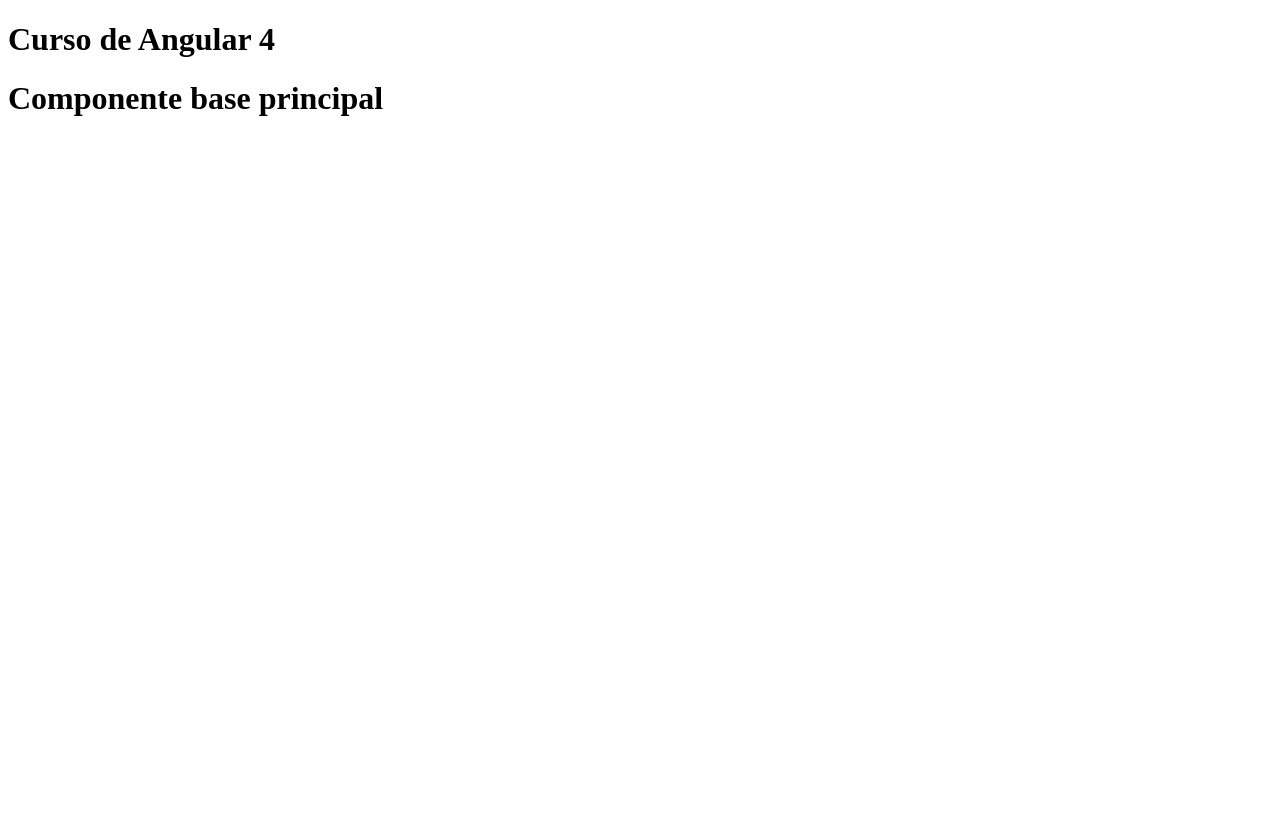
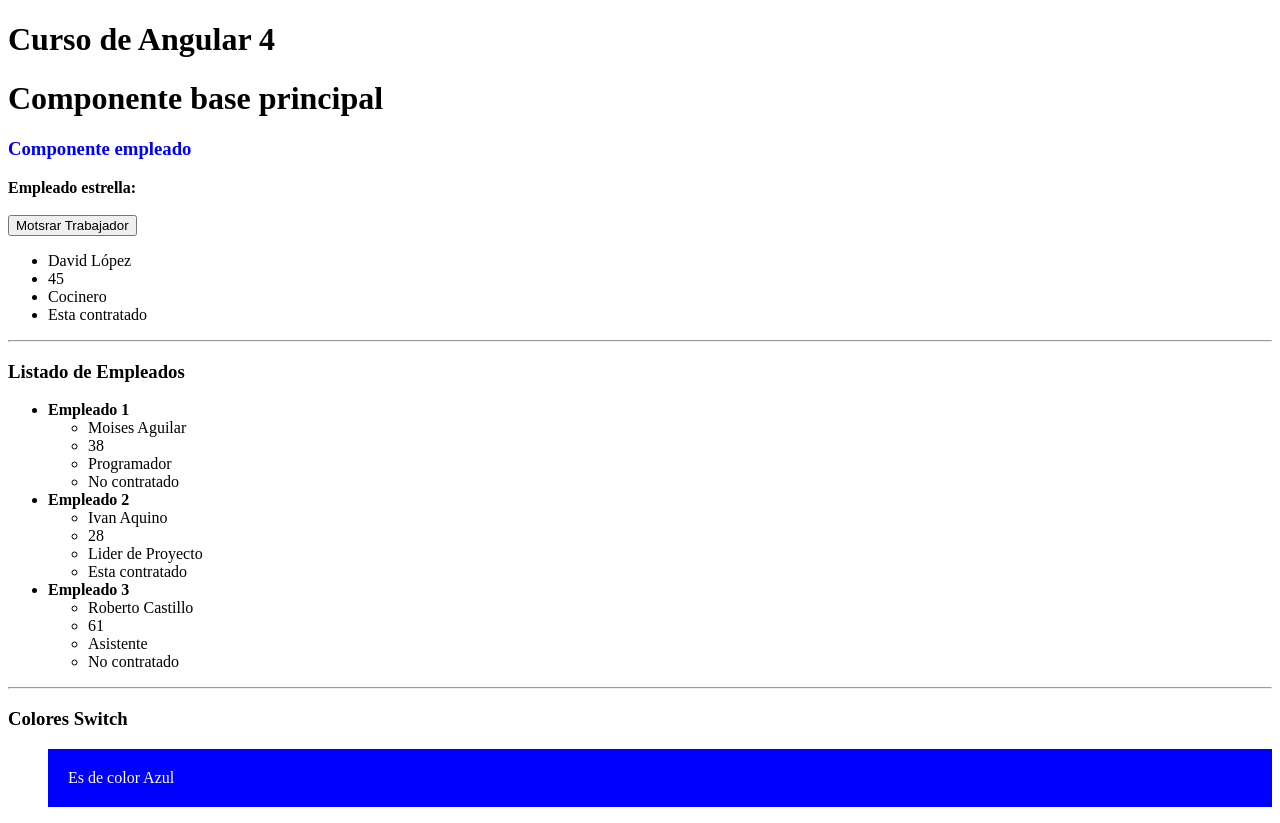
Before and after one commit to demitrimax/cursoangular, an Angular app: page / in a window 1280 px wide. Before the commit the page ends 800 px from the top, so only its background shows below. Built offline with nearby package versions, Linux system fonts and the light colour scheme.

Commit message:
directivas ngFor, ngswithcase

```diff
--- a/src/app/app.component.html
+++ b/src/app/app.component.html
@@ -1,2 +1,3 @@
 <h1> {{ title}}</h1>
 <!-- <fruta></fruta> -->
+<empleado></empleado>
--- a/src/app/empleados/empleado.component.html
+++ b/src/app/empleados/empleado.component.html
@@ -1 +1,62 @@
-<h1 style="color:blue;">{{ titulo }}</h1>
+<h3 style="color:blue;">{{ titulo }}</h3>
+
+<b>Empleado estrella:</b>
+<br>
+<br>
+
+<div *ngIf="trabajador_externo == true">
+<button (click)="cambiarExterno(false)">Motsrar Trabajador</button>
+  <ul >
+    <li>{{empleado.nombre}}</li>
+    <li>{{empleado.edad}}</li>
+    <li>{{empleado.cargo}}</li>
+    <li *ngIf="empleado.contratado == true">Esta contratado</li>
+    <li *ngIf="empleado.contratado == false">No contratado</li>
+  </ul>
+</div>
+<div *ngIf="trabajador_externo == false">
+  <button (click)="cambiarExterno(true)">Motsrar Empleado</button>
+  <table >
+    <thead>
+      <tr>
+        <td>Nombre</td>
+        <td>Edad</td>
+        <td>Cargo</td>
+        <td>contratado</td>
+        </tr>
+      </thead>
+      <tbody>
+        <tr>
+          <td>{{trabajadores[0].nombre}}</td>
+          <td>{{trabajadores[0].edad}}</td>
+          <td>{{trabajadores[0].cargo}}</td>
+          <td *ngIf="trabajadores[0].contratado == true ">Esta contratado</td>
+          <td *ngIf="trabajadores[0].contratado == false ">No contratado</td>
+          </tr>
+        </tbody>
+    </table>
+</div>
+<hr>
+<h3>Listado de Empleados</h3>
+<ul>
+  <li *ngFor="let empleado of trabajadores; let i = index">
+    <strong>Empleado {{i+1}}</strong>
+    <ul>
+      <li>{{empleado.nombre}}</li>
+      <li>{{empleado.edad}}</li>
+      <li>{{empleado.cargo}}</li>
+      <li *ngIf="empleado.contratado == true ">Esta contratado</li>
+      <li *ngIf="empleado.contratado == false ">No contratado</li>
+    </ul>
+  </li>
+
+</ul>
+
+<hr/>
+
+<h3>Colores Switch</h3>
+<ul [ngSwitch]="micolor">
+    <li *ngSwitchCase="'red'" [ngStyle]="{'background':micolor, 'color': 'white', 'padding':'20px'}">Es de color Rojo</li>
+    <li *ngSwitchCase="'green'" [ngStyle]="{'background':micolor, 'color': 'white', 'padding':'20px'}">Es de color Verde</li>
+    <li *ngSwitchCase="'blue'" [ngStyle]="{'background':micolor, 'color': 'white', 'padding':'20px'}">Es de color Azul</li>
+</ul>
--- /dev/null
+++ b/src/app/empleados/empleado.ts
@@ -0,0 +1,19 @@
+export class Empleado{
+  /*
+  public nombre:string;
+  public edad:number;
+
+  constructor(nombre, edad)
+  {
+    this.nombre = nombre;
+    this.edad = edad;
+  }
+  */
+
+  constructor(
+    public nombre:string,
+    public edad:number,
+    public cargo:string,
+    public contratado:boolean
+  ){ }
+}
--- a/src/app/empleados/empleados.component.ts
+++ b/src/app/empleados/empleados.component.ts
@@ -1,4 +1,5 @@
 import {Component} from '@angular/core';
+import {Empleado}  from './empleado';
 
 @Component({
   selector: 'empleado',
@@ -6,7 +7,34 @@
 })
 
 export class EmpleadosComponent{
-  titulo = 'Titulo del componente empleado';
+  titulo = 'Componente empleado';
 
+  public empleado:Empleado;
+  public trabajadores:Array<Empleado>;
+  public trabajador_externo:boolean;
+  public micolor:string;
+
+  constructor() {
+    this.empleado = new Empleado('David López', 45, 'Cocinero', true);
+    this.trabajadores = [
+      new Empleado('Moises Aguilar', 38, 'Programador', false),
+      new Empleado('Ivan Aquino', 28, 'Lider de Proyecto', true),
+      new Empleado('Roberto Castillo', 61, 'Asistente', false),
+    ];
+
+    this.trabajador_externo = true;
+    this.micolor = "blue";
+
+  }
+
+  ngOnInit()
+  {
+    console.log(this.empleado);
+    console.log(this.trabajadores);
+  }
+
+  cambiarExterno(valor){
+    this.trabajador_externo = valor;
+  }
 
 }
```
